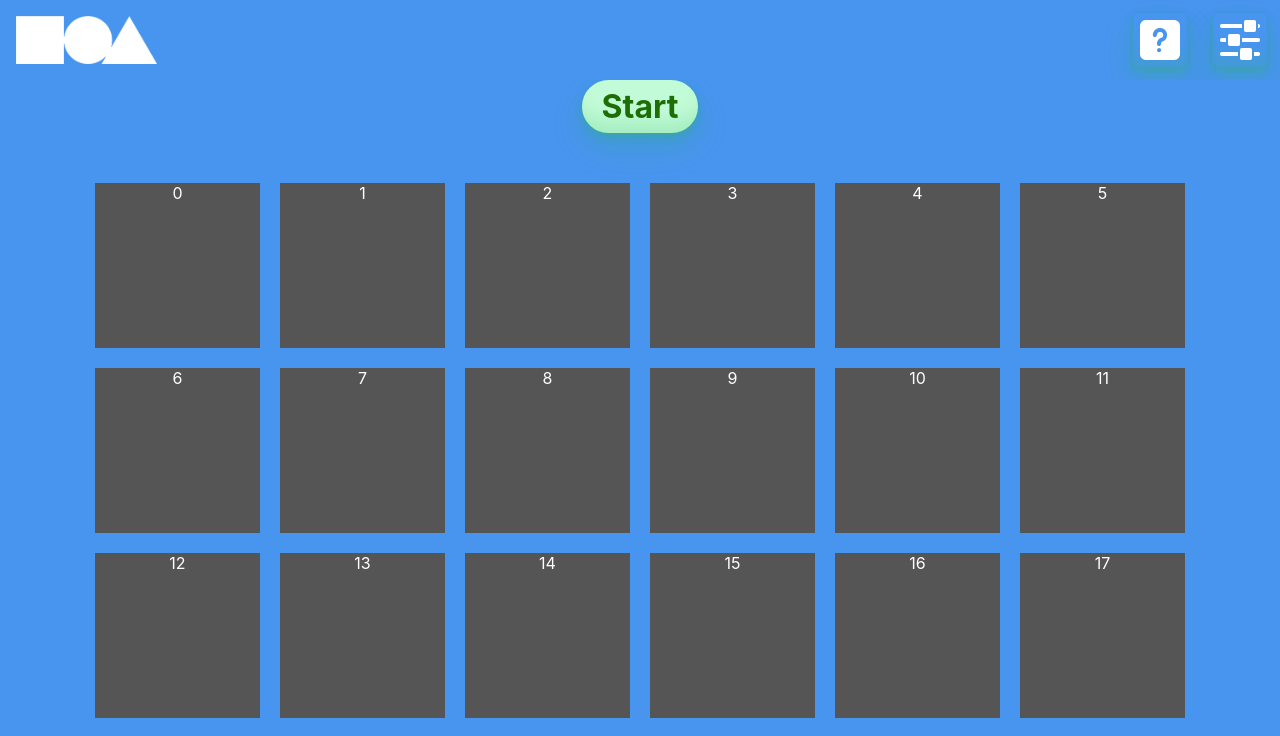
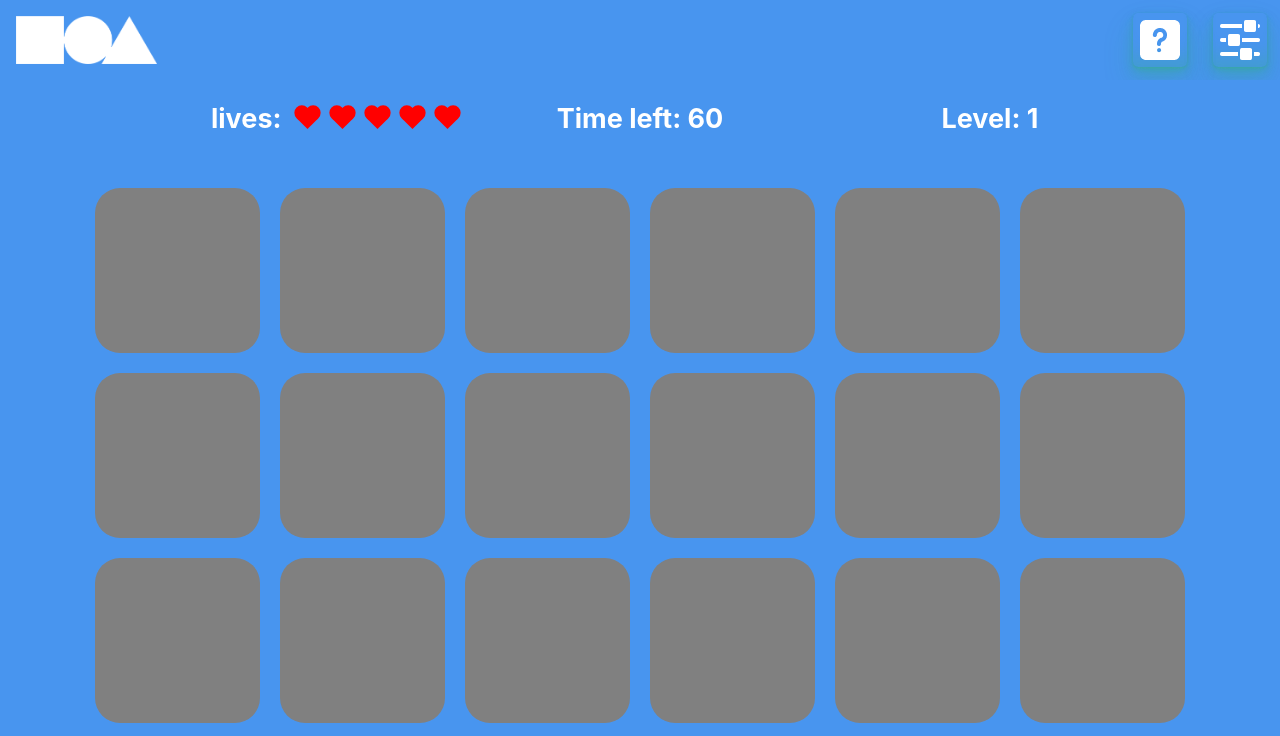
Before and after one commit to uoa-compsci399-s2-2022/spatial-skills-web-app, a React (Create React App) app in the folder client/: page /test in a window 1280 px wide. Shown: the top 736 px of the page. Built offline with nearby package versions, Linux system fonts and the light colour scheme.

Commit message:
Add lives system + increasing diffculty into successive levels

```diff
--- a/client/src/components/PatternGame/PatternGame.css
+++ b/client/src/components/PatternGame/PatternGame.css
@@ -1,10 +1,14 @@
+h2{
+  font-size: 27px;
+}
 
-.game {
+.pattern-game {
     text-align: center;
     color: #19e0b2;
     background-color: var(--accent-color);
     color: var(--contrast-color);
-    height: 100vh;
+    height: 1249px
+
 
 }
 
@@ -34,13 +38,127 @@ button:hover {
   transform: scale(1.05) rotate(-1deg);
 }
 
-  .game__blocks-grid {
+.pattern-game__blocks-grid {
   margin: auto;
   width:fit-content;
-    margin-top: 50px;
+  margin-top: 30px;
   display: grid;
   grid-template-columns: 165px 165px 165px 165px 165px 165px;
   column-gap: 20px;
   row-gap: 20px;
   justify-items: center;
+
 }
+
+.heart {
+  background-color: red;
+  display: inline-block;
+  height: 15px;
+  width: 15px;
+  margin: 0 10px;
+  transform: rotate(-45deg);
+}
+
+.heart:before,
+.heart:after {
+  content: "";
+  background-color: red;
+  border-radius: 50%;
+  height: 15px;
+  position: absolute;
+  width: 15px;
+}
+
+.heart:before {
+  top: -8px;
+  left: 0;
+}
+
+.heart:after {
+  left: 8px;
+  top: 0;
+}
+
+.lives-div__hearts {
+  display: flex;
+  justify-content: center;
+  align-items: center;
+}
+
+.pattern-game__lives-number {
+  margin-left: 50%;
+}
+
+.pattern-game__lives-div {
+  display: grid;
+  grid-template-columns: 1fr 1fr;
+  width: fit-content;
+  position: sticky;
+  column-gap: 0px;
+}
+
+.pattern-game__information-div {
+
+  width: fit-content;
+  margin: auto;
+  margin-top: 80px;
+  display: grid;
+  grid-template-columns: 1fr 1fr 1fr;
+
+
+}
+
+.black-heart {
+  background-color: grey;
+  display: inline-block;
+  height: 15px;
+  width: 15px;
+  margin: 0 10px;
+  transform: rotate(-45deg);
+}
+
+.black-heart:before,
+.black-heart:after {
+  content: "";
+  background-color: grey;
+  border-radius: 50%;
+  height: 15px;
+  position: absolute;
+  width: 15px;
+}
+
+.black-heart:before {
+  top: -8px;
+  left: 0;
+}
+
+.black-heart:after {
+  left: 8px;
+  top: 0;
+}
+
+
+
+.game-over-div {
+  background: white;
+  border-radius: 0.5em;
+  box-shadow: 0 10px 20px rgba(black, 0.2);
+  left: 50%;
+  position: absolute;
+  top: 50%;
+  transform: translate(-50%, -50%);
+  width: 400px;
+  text-align: center;
+  height: 200px;
+  flex-direction: column;
+  z-index: 1;
+}
+
+.game-over-text {
+    border-top: 1px solid #e0e0e0;
+    padding: 2em;
+    pointer-events: all;
+    overflow: auto;
+    font-size: 30px;
+    color: black;
+}
--- a/client/src/components/PatternGame/PatternGame.js
+++ b/client/src/components/PatternGame/PatternGame.js
@@ -4,7 +4,8 @@ import SingleBlock from './SingleBlock';
 
 
 const gameDim = 6
-const numberOfPatternBlocks = 6
+const levelList = [3, 4, 5, 6, 7, 8, 8, 9, 9, 10, 10, 10, 10, 10, 10, 10, 10, 10, 10, 10]
+const maxHealth = 5
 
 // create blocks array
 const CreateBlockArray = (dimension) => {
@@ -15,18 +16,36 @@ const CreateBlockArray = (dimension) => {
   return bArray
 }
 const blocksArray = CreateBlockArray(gameDim)
+let numMatched = 0
+let health = maxHealth
+let diffculty = 1
 
 
 function PatternGame() {
-  const totalNumberOfBlocks = gameDim * gameDim
   const [blocks, setBlocks] = useState(blocksArray)
   const [patternBlocks, setPatternBlocks] = useState([])
   const [userCurrentChoice, setUserCurrentChoice] = useState(null)
-  const [numberOfChoices, setNumberOfChoices] = useState(0)
+  const [vicotry, setVictory] = useState(false)
+  const [gameOver, setGameOver] = useState(false)
+  const [disabled, setDisabled] = useState(false)
+  const [level, setLevel] = useState(1)
 
+  const totalNumberOfBlocks = gameDim * gameDim
+  const numberOfPatternBlocks = levelList[level]
+
+  // get an random array of IDs
 
   // create pattern array marked by its key
   const generatePattern = () => {
+
+    const generatePatternIDs = (length, numPatternBlocks) => {
+      let randomIDsarray = Array.from(Array(numPatternBlocks).keys())
+      .sort(() => Math.random() - 0.5)
+      return(randomIDsarray.slice(0, length))
+    }
+
+    const patternIDs = generatePatternIDs(numberOfPatternBlocks, totalNumberOfBlocks)
+
     blocks.map(block => {
       block.pattern = false
       block.matched = false
@@ -34,15 +53,6 @@ function PatternGame() {
       return(null)
     })
 
-    // get an random array of IDs
-    const generatePatternIDs = (length, numPatternBlocks) => {
-      let randomIDsarray = Array.from(Array(numPatternBlocks).keys())
-      .sort(() => Math.random() - 0.5)
-      console.log(randomIDsarray.slice(0, length))
-      return(randomIDsarray.slice(0, length))
-    }
-
-    const patternIDs = generatePatternIDs(numberOfPatternBlocks, totalNumberOfBlocks)
 
     // update block property if it's chosen to be the question pattern
     for(let i = 0; i < totalNumberOfBlocks; i++){
@@ -53,16 +63,22 @@ function PatternGame() {
       }
     }
 
+    numMatched = 0
+    showPattern(true)
+    setTimeout(() => {
+      showPattern(false)
+    }, 1000);
     setPatternBlocks(patternIDs)
+    setDisabled(false)
+    setVictory(false)
   }
-
-  console.log(patternBlocks)
 
   // handle user's choice
   const handleChoice = (block) => {
     setUserCurrentChoice(block)
   }
 
+  // decide the color of a block
   const currentBlockState = (block) => {
     if (block.pattern && block.matched) {
       return ("correct")
@@ -73,17 +89,37 @@ function PatternGame() {
     }
   }
 
+  // show pattern
+  const showPattern = (show) => {
+    if (show){
+      setBlocks(prevBlocks => {
+        return (prevBlocks.map(block => {
+            return ({...block, matched: true, clicked: true})
+          })
+        )})
+    } else {
+      setBlocks(prevBlocks => {
+        return (prevBlocks.map(block => {
+            return ({...block, matched: false, clicked: false})
+          })
+        )})
+    }
+  }
+
+
 
   const resetTurn = () => {
     setUserCurrentChoice(null)
   }
 
+  // compare user's choice with pattern
   useEffect(() => {
     if (userCurrentChoice){
       if (patternBlocks.includes(userCurrentChoice.id)) {
         setBlocks(prevBlocks => {
           return (prevBlocks.map(block => {
             if (userCurrentChoice.id === block.id) {
+              numMatched = numMatched + 1
               return ({...block, matched: true, clicked: true})
             } else {
               return (block)
@@ -95,6 +131,10 @@ function PatternGame() {
         setBlocks(prevBlocks => {
           return (prevBlocks.map(block => {
             if (userCurrentChoice.id === block.id) {
+              health = health - 1
+              if (health === 0) {
+                setGameOver(true)
+              }
               return ({...block, clicked: true})
             } else {
               return (block)
@@ -106,23 +146,77 @@ function PatternGame() {
       }
     }
 
-
+    if (numMatched === numberOfPatternBlocks) {
+      setDisabled(true)
+      setVictory(true)
+      diffculty = diffculty + 1
+      setLevel(prevLevel => prevLevel + 1)
+    }
   }, [userCurrentChoice])
 
-  console.log(blocks)
+  useEffect(() => {
+    if (vicotry){
+      setTimeout(() => {
+        generatePattern()
+      }, 500);
+    }
+  }, [vicotry])
+
+  // start game on launch
+  useEffect(() => {
+    generatePattern()
+  }, [])
+
+  // alert game over
+  const GameOverText = () => {
+    if (gameOver){
+      return (
+        <div className='game-over-div'>
+          <h2 className="game-over-text">Your score: {diffculty}</h2>
+        </div>
+      )}
+  }
+
+  // lives counter
+  const LivesCounter = () => {
+    return(
+      <div className='pattern-game__lives-div'>
+          <h2 className='pattern-game__lives-number'>lives:</h2>
+          <div className='lives-div__hearts'>
+          {[...Array(health)].map((e, i) => <span className="heart" key={i}></span>)}
+          {[...Array(maxHealth - health)].map((e, i) => <span className="black-heart" key={i}></span>)}
+          </div>
+      </div>
+    )
+  }
+
+  // timer
+  const DisplayTime = () => {
+    return (
+      <div>
+        <h2>Time left: 60</h2>
+      </div>
+    )
+  }
 
   return (
-    <div className="game">
-      <button onClick={generatePattern}>Start</button>
+    <div className="pattern-game">
+      <div className='pattern-game__information-div'>
+      <LivesCounter />
+      <DisplayTime />
+      <h2>Level: {level}</h2>
 
-
-      <div className='game__blocks-grid'>
+      </div>
+      <GameOverText />
+      <div className='pattern-game__blocks-grid'>
         {blocks.map(block => (
           <SingleBlock
             key={block.id}
             block={block}
             handleChoice={handleChoice}
             blockState={currentBlockState(block)}
+            gameOver={gameOver}
+            disabled={disabled}
             />
         ))}
       </div>
--- a/client/src/components/PatternGame/SingleBlock.css
+++ b/client/src/components/PatternGame/SingleBlock.css
@@ -3,18 +3,37 @@
 .block__standard {
     height: 165px;
     width: 165px;
-    background-color: #555;
+    background-color: grey;
+    border-radius: 25px;
 }
 
 .block__correct-match {
     height: 165px;
     width: 165px;
-    background-color: green;
+    background-color: #28CFA7;
+    border-radius: 25px;
 
   }
 
 .block__incorrect-match {
     height: 165px;
     width: 165px;
-    background-color: red;
+    background-color: rgb(65, 62, 62);
+    border-radius: 25px;
+    animation: shake 0.2s;
 }
+
+
+@keyframes shake {
+    0% { transform: translate(1px, 1px) rotate(0deg); }
+    10% { transform: translate(-1px, -2px) rotate(-1deg); }
+    20% { transform: translate(-3px, 0px) rotate(1deg); }
+    30% { transform: translate(3px, 2px) rotate(0deg); }
+    40% { transform: translate(1px, -1px) rotate(1deg); }
+    50% { transform: translate(-1px, 2px) rotate(-1deg); }
+    60% { transform: translate(-3px, 1px) rotate(0deg); }
+    70% { transform: translate(3px, 1px) rotate(-1deg); }
+    80% { transform: translate(-1px, -1px) rotate(1deg); }
+    90% { transform: translate(1px, 2px) rotate(0deg); }
+    100% { transform: translate(1px, -2px) rotate(-1deg); }
+  }
--- a/client/src/components/PatternGame/SingleBlock.js
+++ b/client/src/components/PatternGame/SingleBlock.js
@@ -1,10 +1,10 @@
 import './SingleBlock.css'
 
 
-const SingleBlock = ({ block, handleChoice, blockState }) => {
+const SingleBlock = ({ block, handleChoice, blockState, gameOver, disabled }) => {
 
     const handleClick = () => {
-        if (!block.clicked){
+        if (!block.clicked && !gameOver && !disabled){
             handleChoice(block)
         }
     }
@@ -21,7 +21,7 @@ const SingleBlock = ({ block, handleChoice, blockState }) => {
 
     return(
         <div>
-            <div className={generateClassName()} onClick={handleClick}>{block.id}</div>
+            <div className={generateClassName()} onClick={handleClick}></div>
         </div>
     )
 }
```
Lines whose indentation alone changed are shown as unchanged.
